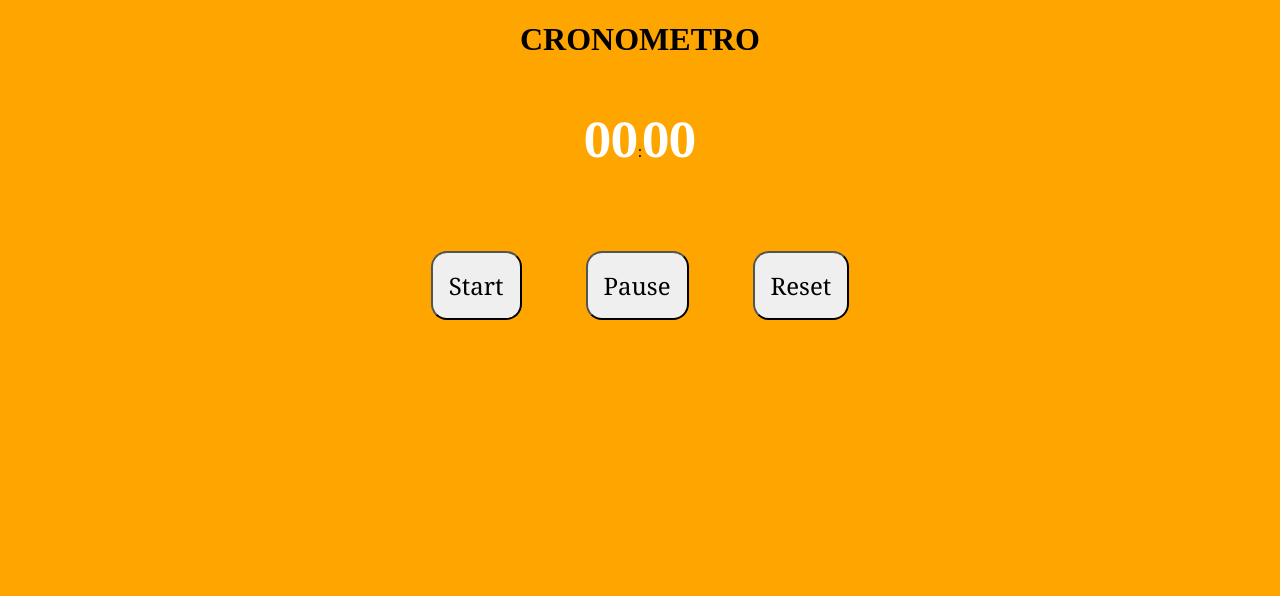
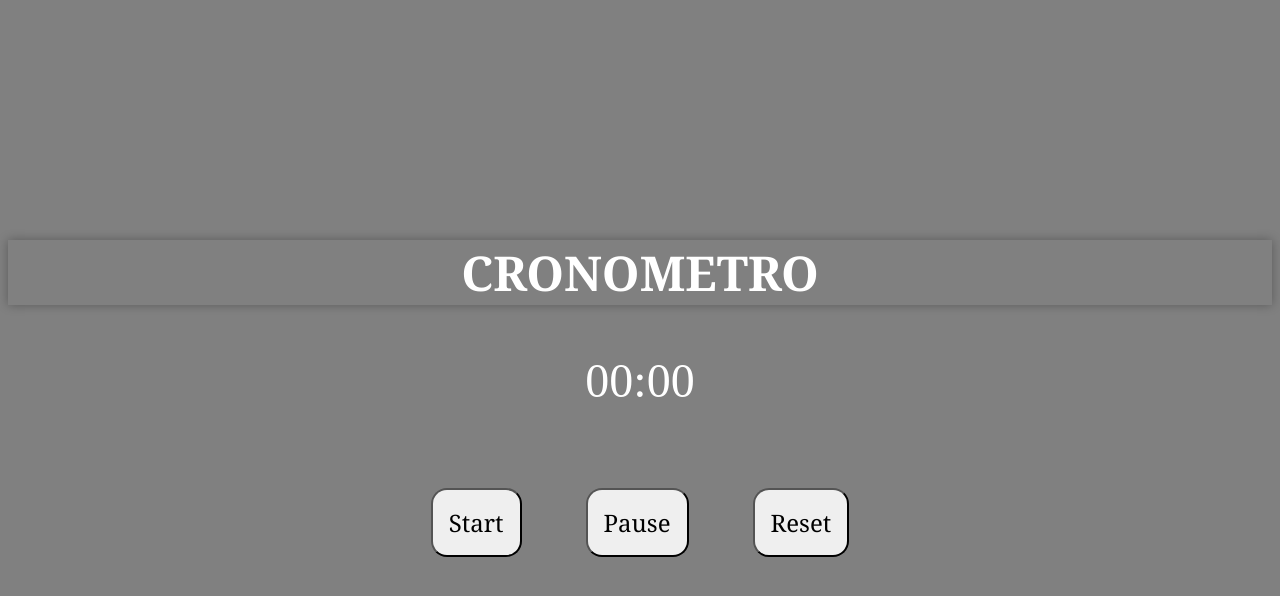
Before and after one commit to viniciusvilelaa/Stopwatch-Javascript, a plain HTML site: page index.html in a window 1280 px wide. Drawn offline with Linux system fonts and the light colour scheme.

Commit message:
Stopwatch

```diff
--- a/index.html
+++ b/index.html
@@ -10,7 +10,7 @@
 
 <body>
     <h1>CRONOMETRO</h1>
-    <span id="minutos">00</span>:<span id="milisegundos">00</span>
+    <span id="minutos">00</span><span>:</span><span id="milisegundos">00</span>
     <br>
     <div class="container-btn">
         <button id="start">Start</button>
--- a/script.js
+++ b/script.js
@@ -10,7 +10,9 @@ let interval;
 
 function mili() {
     miliCounter++
-
+    if (miliCounter <= 9) {
+        milisegundos.innerHTML = "0" + miliCounter;
+    }
 
     if (miliCounter == 100) {
 
--- a/style.css
+++ b/style.css
@@ -1,15 +1,20 @@
 body{
-    background: orange;
+    background: grey;
     text-align: center;
 }
 h1{
+    margin-top: 30vh;
     margin-bottom: 3rem;
+    color: white;
+    font-size: 3rem;
+    font-family: Georgia, 'Times New Roman', Times, serif;
+    box-shadow: 0 0 10px 0 rgba(0,0,0,0.3);
 }
 
 span{
     font-size: 3rem;
-    font-family: Georgia, 'Times New Roman', Times, serif;
-    font-weight: bold;
+
+
     color: white;
 }
 button{
@@ -18,8 +23,14 @@ button{
     padding: 1rem;
     border-radius: 1rem;
     font-family: Georgia, 'Times New Roman', Times, serif;
+    cursor: pointer;
+    transition: 0.3s ease-in-out;
 }
 
+button:hover{
+    box-shadow: inset 0 0 10px 0 rgba(0,0,0,0.3);
+    transform: scale(1.1);
+}
 
 
 
```
